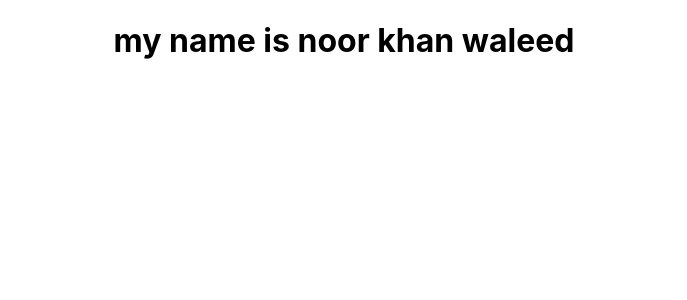
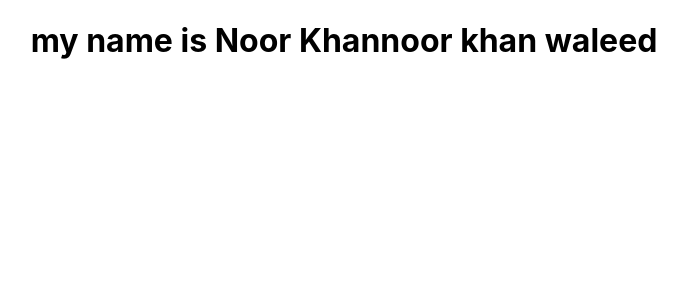
Before and after one commit to abdulnoorkhanwaleed/my-app, a React (Create React App) app: page / in a window 1280 px wide. Shown: the top 300 px of the page, without its empty margins (296-983 px from the left). Built offline with nearby package versions, Linux system fonts and the light colour scheme.

Commit message:
Update App.js

```diff
--- a/src/App.js
+++ b/src/App.js
@@ -5,7 +5,8 @@ import './App.css';
 function App() {
   return (
     <div className="App">
-      <h1>my name is noor khan waleed</h1>
+      <h1>my name is <strong>Noor Khan</strong>noor khan waleed</h1>
+
     </div>
   );
 }
```
